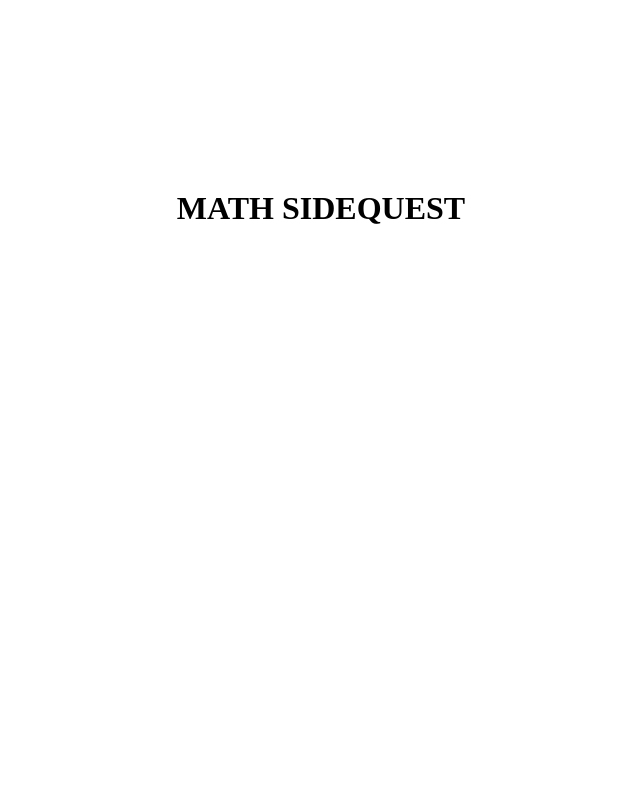
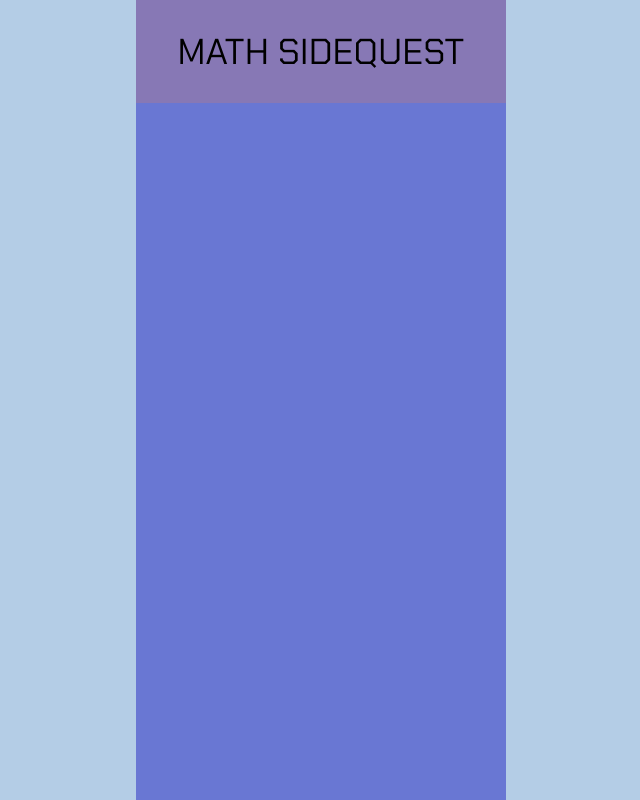
Before and after one commit to StroboBrain/MathSidequest, a plain HTML site: page index.html in a window 1280 px wide. Shown: the whole page, without its empty margins (319-959 px from the left). Drawn offline with Linux system fonts and the light colour scheme.

Commit message:
added basic layout

```diff
--- /dev/null
+++ b/css/defaultStyle.css
@@ -0,0 +1,139 @@
+:root  {
+    --almostBlack: #232323;
+    --lightBlue: #b4cde6;
+    --baseBlue: #7b9acd;
+    --darkerBlue: #6977d3;
+    --darker2Blue: #8778b5;
+    --lightViolet: #8f65a2;
+    --bseViolet: #94528c;
+    --darkViolet: #973e72;
+    margin: 0;
+    font-size: 4.5vh;
+}
+
+body {
+    overflow: hidden;
+    padding: 0;
+    margin: 0;
+    background-color: var(--lightBlue);
+    display: flex;
+    justify-content: center; /* Centers horizontally */
+    align-items: center; /* Centers vertically */
+    height: 100vh; /* Full viewport height */
+    width: 100vw; /* Full viewport width */
+    font-family: 'DefaultFont'; /* Currently Chakra Petch*/
+}
+
+.content {
+    background-color: var(--darkerBlue);
+    aspect-ratio: 18/39;
+    height: 100vh;
+    display: grid;
+    grid-template-columns: repeat(18, 1fr); /* 18 equal-width columns */
+    grid-template-rows: repeat(39, 1fr);   /* 39 rows with height based on content */
+
+}
+
+.headerToolbar {
+    max-width: 100%;
+    max-height: 100%;
+    grid-column: 1/19;
+    grid-row: 1/6;
+    background-color: var(--darker2Blue);
+}
+
+.pageTitle {
+    grid-column: 1/19;
+    grid-row: 1/6;
+    display: flex;
+    justify-content: center;
+    align-items: center;
+    font-size: 1rem;
+}
+
+
+
+
+
+
+
+
+/* Adding the font, might remove some not needed styles */
+@font-face {
+    font-family: 'DefaultFont';
+    src: url('../resources/fonts/Chakra_Petch/ChakraPetch-Regular.ttf') format('truetype');
+    font-weight: 400; /* Normal */
+    font-style: normal;
+  }
+
+  /* Italic */
+  @font-face {
+    font-family: 'DefaultFont';
+    src: url('../resources/fonts/Chakra_Petch/ChakraPetch-Italic.ttf') format('truetype');
+    font-weight: 400; /* Normal */
+    font-style: italic;
+  }
+
+  /* Light */
+  @font-face {
+    font-family: 'DefaultFont';
+    src: url('../resources/fonts/Chakra_Petch/ChakraPetch-Light.ttf') format('truetype');
+    font-weight: 300; /* Light */
+    font-style: normal;
+  }
+
+  /* Light Italic */
+  @font-face {
+    font-family: 'DefaultFont';
+    src: url('../resources/fonts/Chakra_Petch/ChakraPetch-LightItalic.ttf') format('truetype');
+    font-weight: 300; /* Light */
+    font-style: italic;
+  }
+
+  /* Medium */
+  @font-face {
+    font-family: 'DefaultFont';
+    src: url('../resources/fonts/Chakra_Petch/ChakraPetch-Medium.ttf') format('truetype');
+    font-weight: 500; /* Medium */
+    font-style: normal;
+  }
+
+  /* Medium Italic */
+  @font-face {
+    font-family: 'DefaultFont';
+    src: url('../resources/fonts/Chakra_Petch/ChakraPetch-MediumItalic.ttf') format('truetype');
+    font-weight: 500; /* Medium */
+    font-style: italic;
+  }
+
+  /* SemiBold */
+  @font-face {
+    font-family: 'DefaultFont';
+    src: url('../resources/fonts/Chakra_Petch/ChakraPetch-SemiBold.ttf') format('truetype');
+    font-weight: 600; /* SemiBold */
+    font-style: normal;
+  }
+
+  /* SemiBold Italic */
+  @font-face {
+    font-family: 'DefaultFont';
+    src: url('../resources/fonts/Chakra_Petch/ChakraPetch-SemiBoldItalic.ttf') format('truetype');
+    font-weight: 600; /* SemiBold */
+    font-style: italic;
+  }
+
+  /* Bold */
+  @font-face {
+    font-family: 'DefaultFont';
+    src: url('../resources/fonts/Chakra_Petch/ChakraPetch-Bold.ttf') format('truetype');
+    font-weight: 700; /* Bold */
+    font-style: normal;
+  }
+
+  /* Bold Italic */
+  @font-face {
+    font-family: 'DefaultFont';
+    src: url('../resources/fonts/Chakra_Petch/ChakraPetch-BoldItalic.ttf') format('truetype');
+    font-weight: 700; /* Bold */
+    font-style: italic;
+  }
--- a/css/style.css
+++ /dev/null
@@ -1,22 +0,0 @@
-a {
-    color: #007bff;
-    text-decoration: none;
-    background-color: transparent;
-}
-
-.content {
-    text-align: center;
-    margin-top: 15%;
-}
-
-.reload-btn {
-    text-align: center;
-    background: #eee;
-    padding: 10px;
-    color: rgb(61, 61, 61);
-    border: 1px solid #ccc;
-    border-radius: 4px;
-    width: 230px;
-    display: inline-block;
-    cursor: pointer;
-}
--- a/index.html
+++ b/index.html
@@ -12,13 +12,17 @@
     <link rel="icon" type="image/png" sizes="16x16" href="img/fav-16.png">
     <link rel="apple-touch-icon" sizes="72x72" href="img/default-72-72.png">
     <link rel="apple-touch-icon" sizes="144x144" href="img/default-144-144.png">
+
+    <link rel="preload" href="resources/fonts/Chakra_Petch/ChakraPetch-Regular.ttf" as="font" type="font/ttf" crossorigin>
     <link rel="manifest" href="pwa-manifest.json">
-    <link rel="stylesheet" href="css/style.css">
+    <link rel="stylesheet" href="css/defaultStyle.css">
     <script type='text/javascript' src="js/main.js"></script>
 </head>
 <body>
     <div class="content">
-        <h1>MATH SIDEQUEST</h1>
+        <div class="headerToolbar"></div>
+        <div class="pageTitle">MATH SIDEQUEST</div>
+
     </div>
 </body>
 </html>
```
Also changed, not shown: offline.html (+3 -3 lines), private.html (+1 -1 lines), README.md, css/pagesStyles/offline.css (added), resources/fonts/Chakra_Petch/ChakraPetch-Bold.ttf (added), resources/fonts/Chakra_Petch/ChakraPetch-BoldItalic.ttf (added), resources/fonts/Chakra_Petch/ChakraPetch-Italic.ttf (added), resources/fonts/Chakra_Petch/ChakraPetch-Light.ttf (added), resources/fonts/Chakra_Petch/ChakraPetch-LightItalic.ttf (added), resources/fonts/Chakra_Petch/ChakraPetch-Medium.ttf (added), resources/fonts/Chakra_Petch/ChakraPetch-MediumItalic.ttf (added), resources/fonts/Chakra_Petch/ChakraPetch-Regular.ttf (added), resources/fonts/Chakra_Petch/ChakraPetch-SemiBold.ttf (added), resources/fonts/Chakra_Petch/ChakraPetch-SemiBoldItalic.ttf (added).
